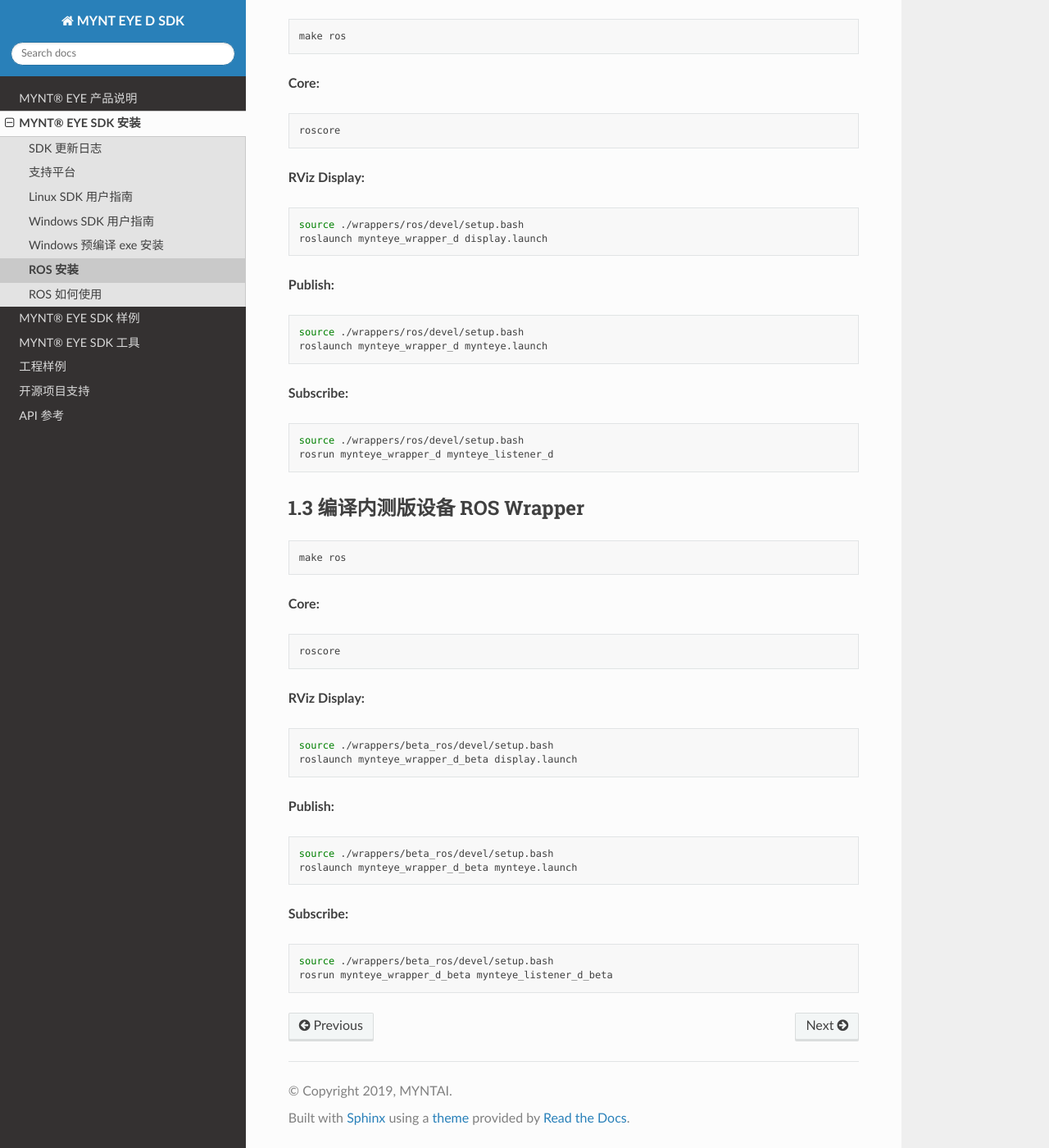
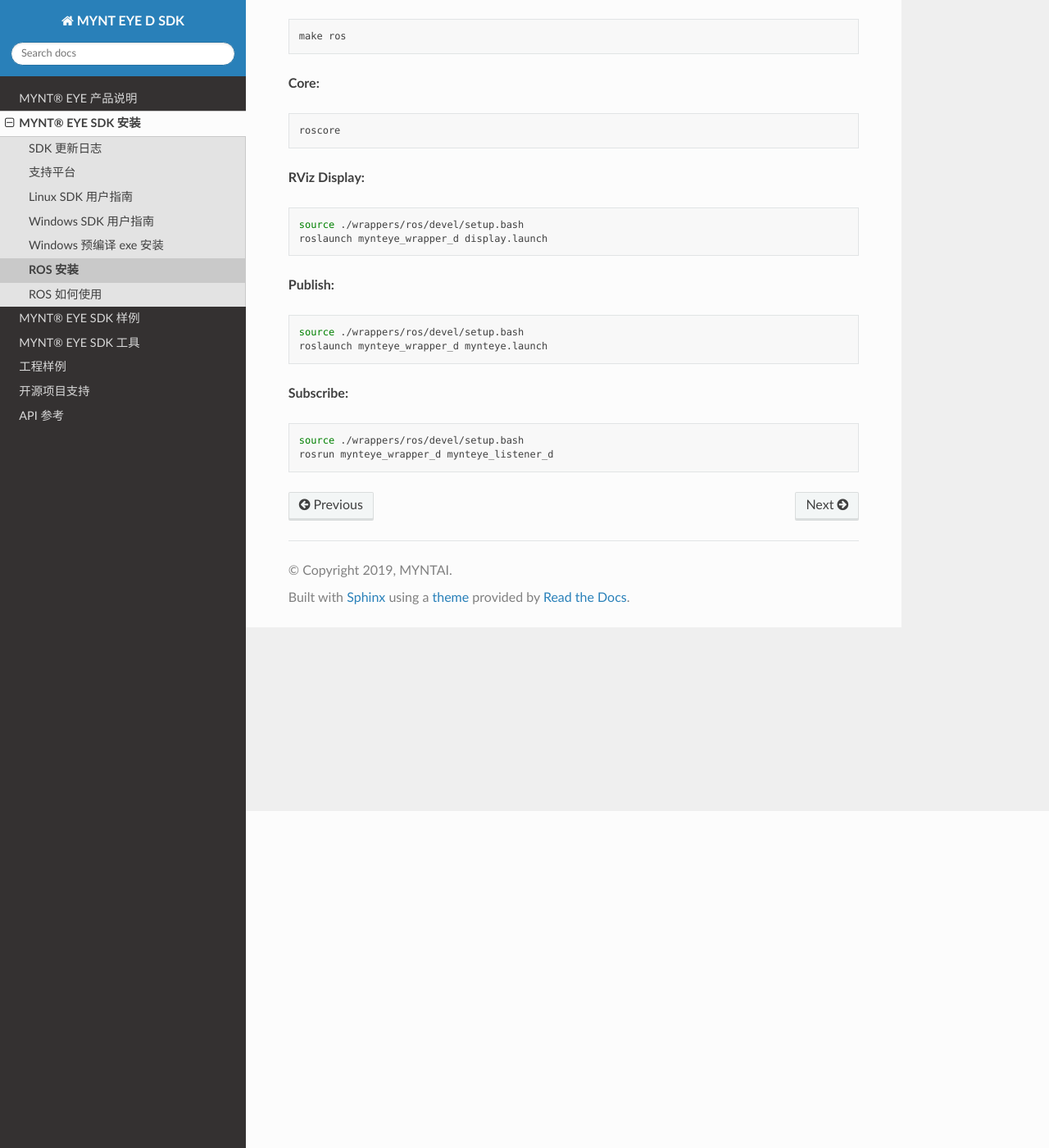
Before and after one commit to slightech/MYNT-EYE-D-SDK-Docs-zh_CN, a Sphinx documentation site: the page built from docs/installation/ros/ros_install.rst, in a window 1280 px wide and 1400 px high, scrolled down 411 px. Shown: the whole window at 82% size. Built offline with Sphinx 7.4.7 and the Read the Docs theme 2.0.0, drawn with Linux system fonts in a browser that asks for light colours.

Commit message:
docs(*): del deta_ros, add view points

```diff
--- a/docs/installation/ros/ros_install.rst
+++ b/docs/installation/ros/ros_install.rst
@@ -49,37 +49,3 @@
 
    source ./wrappers/ros/devel/setup.bash
    rosrun mynteye_wrapper_d mynteye_listener_d
-
-1.3 编译内测版设备 ROS Wrapper
-------------------------------
-
-.. code-block:: bash
-
-   make ros
-
-**Core:**
-
-.. code-block:: bash
-
-   roscore
-
-**RViz Display:**
-
-.. code-block:: bash
-
-   source ./wrappers/beta_ros/devel/setup.bash
-   roslaunch mynteye_wrapper_d_beta display.launch
-
-**Publish:**
-
-.. code-block:: bash
-
-   source ./wrappers/beta_ros/devel/setup.bash
-   roslaunch mynteye_wrapper_d_beta mynteye.launch
-
-**Subscribe:**
-
-.. code-block:: bash
-
-   source ./wrappers/beta_ros/devel/setup.bash
-   rosrun mynteye_wrapper_d_beta mynteye_listener_d_beta
--- a/docs/samples/get_points.rst
+++ b/docs/samples/get_points.rst
@@ -4,6 +4,7 @@
 ============
 
 点云图像，属于上层合成数据。API使用\ ``GetStreamData()``\ 获取。另外，判断不为空后再使用。
+运行点云时可以按空格键保存``.ply``文件，然后使用 ``view_points`` 样例查看 ``.ply`` 文件。
 
 参考代码片段：
 
```
